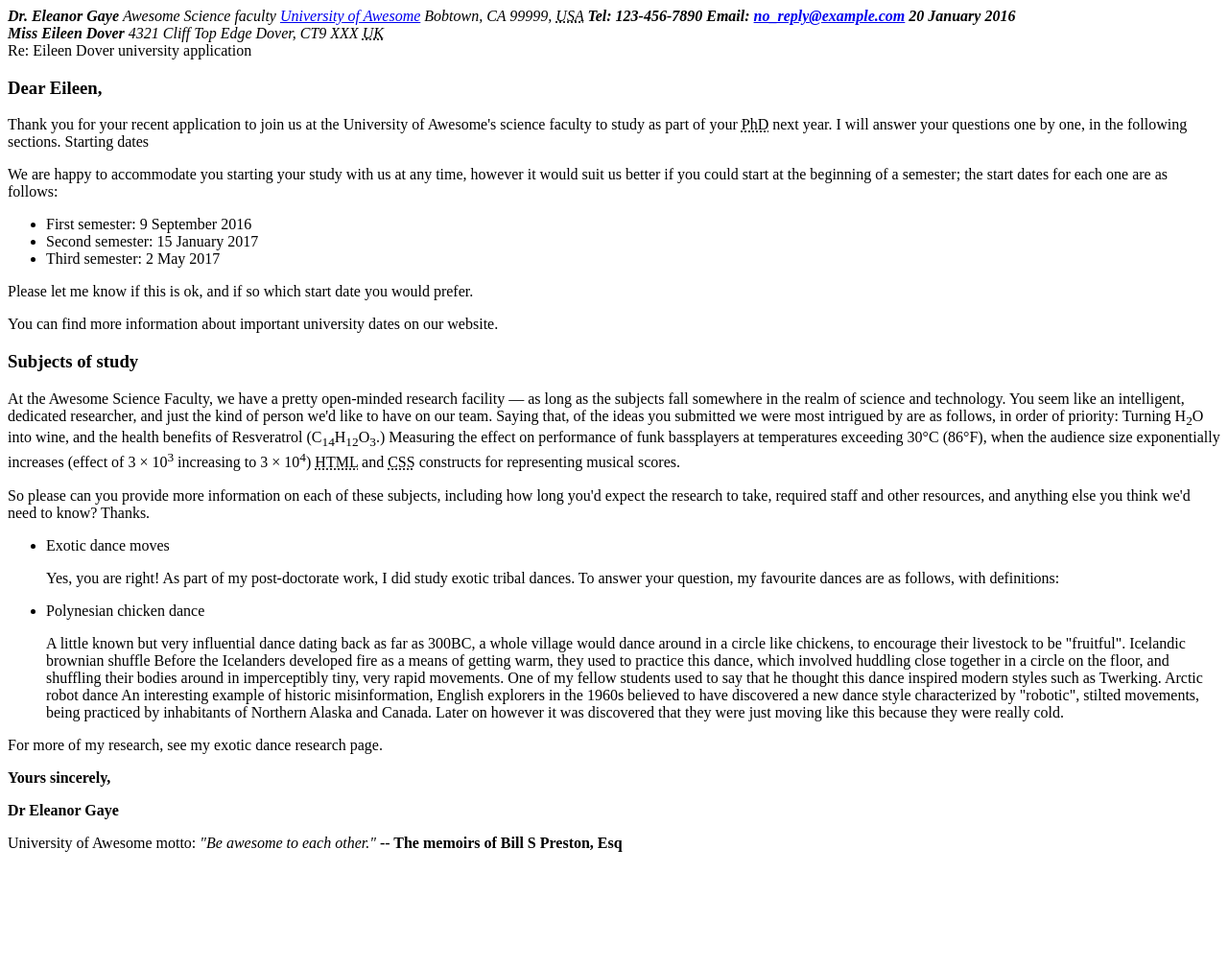
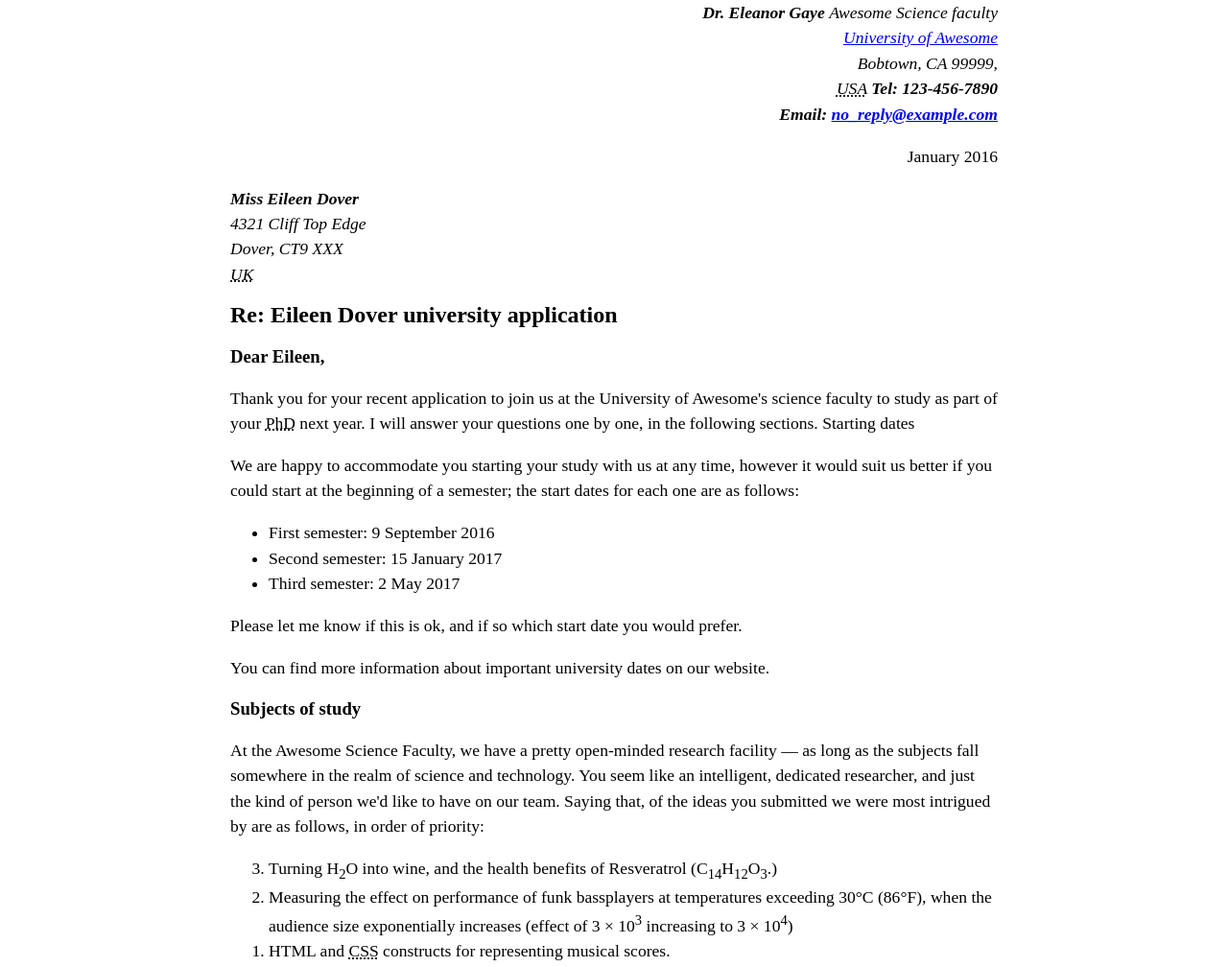
Before and after one commit to norbert10/letter-assessment, a plain HTML site: page index.html in a window 1280 px wide. Shown: the top 1008 px of the page at 96% size. Before the commit the page ends 904 px from the top, so only its background shows below. Drawn offline with Linux system fonts and the light colour scheme.

Commit message:
second commit

```diff
--- a/index.html
+++ b/index.html
@@ -1,53 +1,100 @@
 <!DOCTYPE html>
 <html lang="en">
+
 <head>
     <meta charset="UTF-8">
     <meta name="viewport" content="width=device-width, initial-scale=1.0">
     <meta name="description" content="letter of application">
     <meta name="author" content="Dr. Eleanor Gaye">
     <meta http-equiv="X-UA-Compatible" content="ie=edge">
-    <title>Letter</title>
-    <link rel="stylesheet" href="./ccs/stye.css">
+    <title>Awesome science application correspondence</title>
+    <style>
+        body {
+            max-width: 800px;
+            margin: 0 auto;
+        }
+
+        .sender-column {
+            text-align: right;
+        }
+
+        h1 {
+            font-size: 1.5em;
+        }
+
+        h2 {
+            font-size: 1.3em;
+        }
+
+        p,
+        ul,
+        ol,
+        dl,
+        address {
+            font-size: 1.1em;
+        }
+
+        p,
+        li,
+        dd,
+        dt,
+        address {
+            line-height: 1.5;
+        }
+    </style>
 </head>
+
 <body>
     <address class="sender-column">
         <strong>
             Dr. Eleanor Gaye
         </strong>
-        Awesome Science faculty
-        <a href="http://example.com" target="_blank">University of Awesome</a>
-        Bobtown, CA 99999,
+        Awesome Science faculty<br/>
+        <a href="http://example.com" target="_blank">University of Awesome<br/></a>
+        Bobtown, CA 99999,<br/>
         <abbr title="United States of America">USA</abbr>
         <strong>
-            Tel: 123-456-7890
-            Email: <a href="http://example.com" target="_blank">no_reply@example.com</a>
-            20 January 2016
+            Tel: 123-456-7890<br/>
+            Email: <a href="http://example.com" target="_blank">no_reply@example.com<br/></a>
+
         </strong>
 
     </address>
+    <p class="sender-column">
+        <time datetime=2016-01-20>January 2016</time>
+    </p>
     <address>
         <strong>
-            Miss Eileen Dover
+            Miss Eileen Dover<br />
         </strong>
-        4321 Cliff Top Edge
-        Dover, CT9 XXX
+        4321 Cliff Top Edge<br/>
+        Dover, CT9 XXX<br/>
         <abbr title="United Kingdom">UK</abbr>
     </address>
-    <hi>
+    <h1>
         Re: Eileen Dover university application
-    </hi>
+    </h1>
     <h3>Dear Eileen,</h3>
     <p>
-        Thank you for your recent application to join us at the University of Awesome's science faculty to study as part of your <abbr title="Doctor of Phylosophy">PhD</abbr> next year. I will answer your questions one by one, in the following sections.
+        Thank you for your recent application to join us at the University of Awesome's science faculty to study as part
+        of your <abbr title="Doctor of Phylosophy">PhD</abbr> next year. I will answer your questions one by one, in the
+        following sections.
 
         Starting dates
     </p>
     <p>
-        We are happy to accommodate you starting your study with us at any time, however it would suit us better if you could start at the beginning of a semester; the start dates for each one are as follows:
+        We are happy to accommodate you starting your study with us at any time, however it would suit us better if you
+        could start at the beginning of a semester; the start dates for each one are as follows:
         <ul>
-            <li>First semester: 9 September 2016</li>
-            <li> Second semester: 15 January 2017</li>
-            <li>Third semester: 2 May 2017</li>
+            <li>
+                <time datetime=2016-09-09>First semester: 9 September 2016</time>
+            </li>
+            <li>
+                <time datetime=2017-01-15>Second semester: 15 January 2017</time>
+            </li>
+            <li>
+                <time datetime=2017-05-02>Third semester: 2 May 2017</time>
+            </li>
         </ul>
     </p>
     <p>
@@ -60,29 +107,52 @@
         Subjects of study
     </h3>
     <p>
-        At the Awesome Science Faculty, we have a pretty open-minded research facility — as long as the subjects fall somewhere in the realm of science and technology. You seem like an intelligent, dedicated researcher, and just the kind of person we'd like to have on our team. Saying that, of the ideas you submitted we were most intrigued by are as follows, in order of priority:
-        Turning H<sub>2</sub>O into wine, and the health benefits of Resveratrol (C<sub>14</sub>H<sub>12</sub>O<sub>3</sub>.)
-        Measuring the effect on performance of funk bassplayers at temperatures exceeding 30°C (86°F), when the audience size exponentially increases (effect of 3 × 10<sup>3</sup> increasing to 3 × 10<sup>4</sup>)
-        <abbr title="Hypertext Markup Language">HTML</abbr> and <abbr title="Cascading stylesheet">CSS</abbr> constructs for representing musical scores.
-
+        At the Awesome Science Faculty, we have a pretty open-minded research facility — as long as the subjects fall
+        somewhere in the realm of science and technology. You seem like an intelligent, dedicated researcher, and just
+        the kind of person we'd like to have on our team. Saying that, of the ideas you submitted we were most intrigued
+        by are as follows, in order of priority:
+        <ol start= "3" type="1" reversed>
+            <li>
+                Turning H<sub>2</sub>O into wine, and the health benefits of Resveratrol
+                (C<sub>14</sub>H<sub>12</sub>O<sub>3</sub>.)
+            </li>
+            <li>
+                Measuring the effect on performance of funk bassplayers at temperatures exceeding 30°C (86°F), when the audience
+                size exponentially increases (effect of 3 × 10<sup>3</sup> increasing to 3 × 10<sup>4</sup>)
+                <abbr title="Hypertext Markup Language">
+            </li>
+            <li>
+                HTML</abbr> and <abbr title="Cascading stylesheet">CSS</abbr> constructs
+                for representing musical scores.
+            </li>
+        </ol>
     </p>
     <p>
-        So please can you provide more information on each of these subjects, including how long you'd expect the research to take, required staff and other resources, and anything else you think we'd need to know? Thanks.
+        So please can you provide more information on each of these subjects,  including how long you'd expect the
+        research to take, required staff and other resources, and anything else you think we'd need to know? Thanks.
         <ul>
             <li>Exotic dance moves</li>
-            <p>Yes, you are right! As part of my post-doctorate work, I did study exotic tribal dances. To answer your question, my favourite dances are as follows, with definitions:</p>
+            <p>Yes, you are right! As part of my post-doctorate work, I did study exotic tribal dances. To answer your
+                question, my favourite dances are as follows, with definitions:</p>
             <li>Polynesian chicken dance</li>
             <p>
-                A little known but very influential dance dating back as far as 300BC, a whole village would dance around in a circle like chickens, to encourage their livestock to be "fruitful".
+                A little known but very influential dance dating back as far as 300BC, a whole village would dance
+                around in a circle like chickens, to encourage their livestock to be "fruitful".
                 Icelandic brownian shuffle
-                Before the Icelanders developed fire as a means of getting warm, they used to practice this dance, which involved huddling close together in a circle on the floor, and shuffling their bodies around in imperceptibly tiny, very rapid movements. One of my fellow students used to say that he thought this dance inspired modern styles such as Twerking.
+                Before the Icelanders developed fire as a means of getting warm, they used to practice this dance, which
+                involved huddling close together in a circle on the floor, and shuffling their bodies around in
+                imperceptibly tiny, very rapid movements. One of my fellow students used to say that he thought this
+                dance inspired modern styles such as Twerking.
                 Arctic robot dance
-                An interesting example of historic misinformation, English explorers in the 1960s believed to have discovered a new dance style characterized by "robotic", stilted movements, being practiced by inhabitants of Northern Alaska and Canada. Later on however it was discovered that they were just moving like this because they were really cold.
+                An interesting example of historic misinformation, English explorers in the 1960s believed to have
+                discovered a new dance style characterized by "robotic", stilted movements, being practiced by
+                inhabitants of Northern Alaska and Canada. Later on however it was discovered that they were just moving
+                like this because they were really cold.
             </p>
         </ul>
     </p>
     <p>
-        For more of my research, see my exotic dance research page.
+        For more of my research, see my exotic dance research page <a href="http://example.com" target="_blank" title="Table of Awesome University Importanmt dates">no_reply@example.com</a>.
     </p>
     <p>
         <strong>
@@ -91,7 +161,9 @@
         </strong>
     </p>
     <p>
-        University of Awesome motto: <em>"Be awesome to each other."</em> <strong>-- The memoirs of Bill S Preston, Esq</strong>
+        University of Awesome motto: <em>"Be awesome to each other."</em> <strong>-- The memoirs of Bill S Preston,
+            Esq</strong>
     </p>
 </body>
+
 </html>
```
